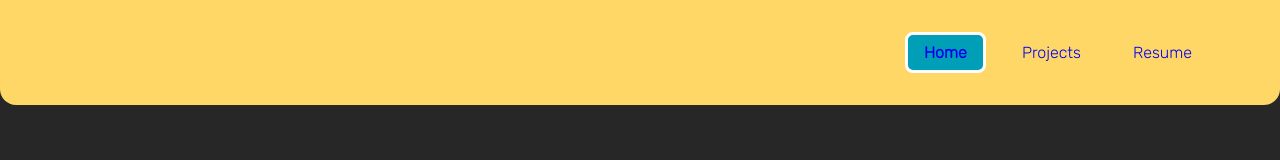
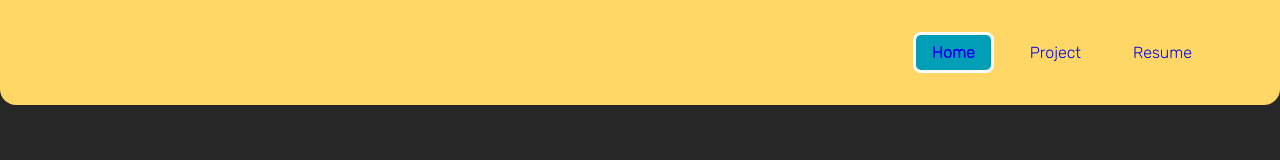
Before and after one commit to pavan000-code/main-portfolio, a plain HTML site: page index.html in a window 1280 px wide. Shown: the top 160 px of the page. Drawn offline with nearby package versions, Linux system fonts and the light colour scheme; a script that the page names is missing.

Commit message:
Updated Projects to Project

```diff
--- a/index.html
+++ b/index.html
@@ -19,7 +19,7 @@
                 <a class="link link-active" href="/">Home</a>
             </li>
             <li class="list-item-inline">
-                <a class="link" href="projects.html">Projects</a>
+                <a class="link" href="projects.html">Project</a>
             </li>
             <li class="list-item-inline">
                 <a class="link" href="PavankalyanResume.pdf">Resume</a>
```
